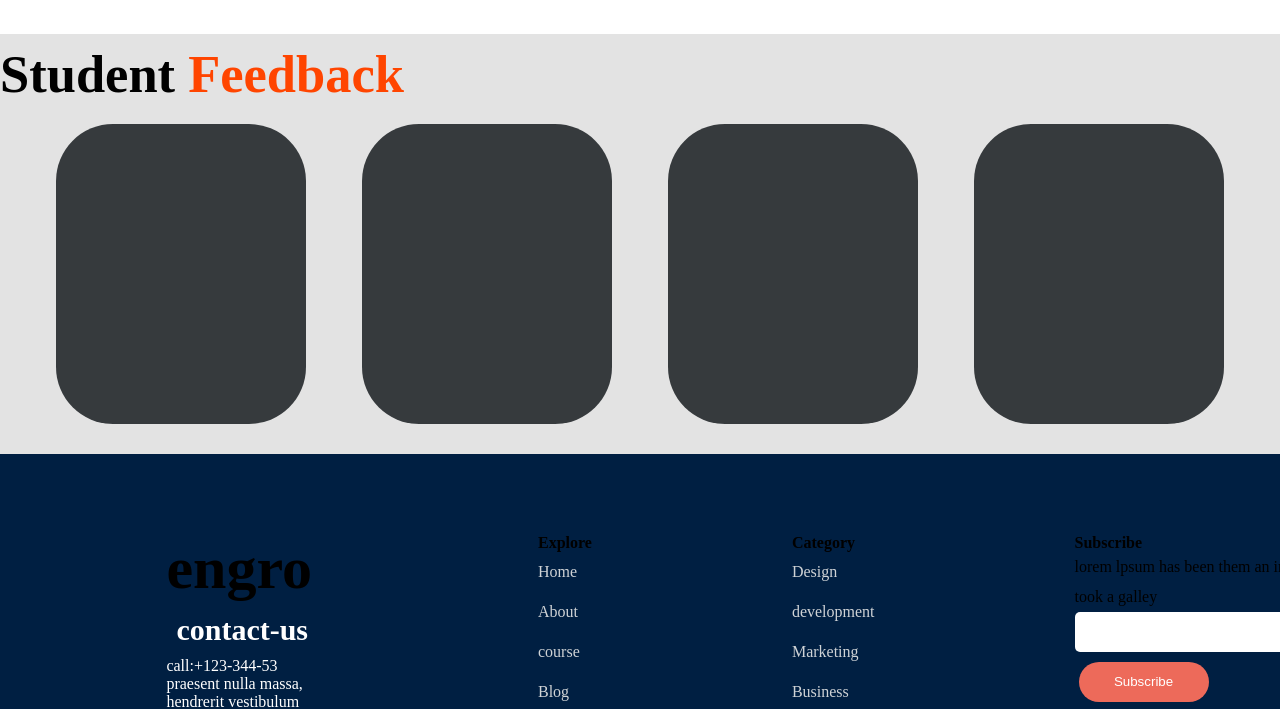
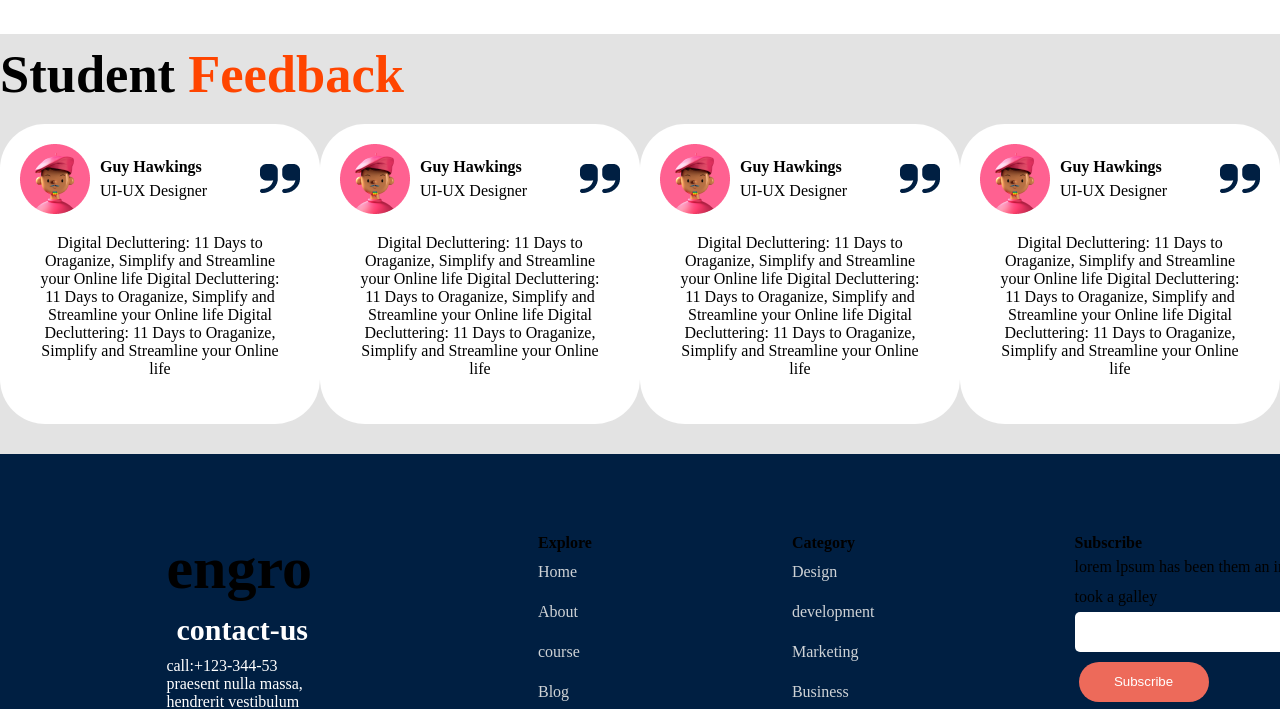
Before and after one commit to LokeshMohanMahankali/LMS, a plain HTML site: page index.html in a window 1280 px wide. Shown: the part 1864-2573 px from the top of the page. Drawn offline with nearby package versions, Linux system fonts and the light colour scheme.

Commit message:
student feedback done

```diff
--- a/index.html
+++ b/index.html
@@ -279,16 +279,92 @@
         </div>
         <div class="student-body">
           <div class="student-feedback-card">
-
+            <div class="feedback-row">
+              <div class="container-1">
+                <img src="./Rectangle 25.png"/>
+                <div class="name-and-designation">
+                  <div class="user-name">Guy Hawkings</div>
+                  <div class="user-designation">UI-UX Designer</div>
+                </div>
+              </div>
+              <div class="vector-image">
+                <img src="./Vector (2).png"/>
+              </div>
+            </div>
+            <div class="feedback-text-para">
+                Digital Decluttering: 11 Days to Oraganize, Simplify and
+                Streamline your Online life
+                Digital Decluttering: 11 Days to Oraganize, Simplify and
+                Streamline your Online life
+                Digital Decluttering: 11 Days to Oraganize, Simplify and
+                Streamline your Online life
+            </div>
           </div>
           <div class="student-feedback-card">
-
+            <div class="feedback-row">
+              <div class="container-1">
+                <img src="./Rectangle 25.png"/>
+                <div class="name-and-designation">
+                  <div class="user-name">Guy Hawkings</div>
+                  <div class="user-designation">UI-UX Designer</div>
+                </div>
+              </div>
+              <div class="vector-image">
+                <img src="./Vector (2).png"/>
+              </div>
+            </div>
+            <div class="feedback-text-para">
+                Digital Decluttering: 11 Days to Oraganize, Simplify and
+                Streamline your Online life
+                Digital Decluttering: 11 Days to Oraganize, Simplify and
+                Streamline your Online life
+                Digital Decluttering: 11 Days to Oraganize, Simplify and
+                Streamline your Online life
+            </div>
           </div>
           <div class="student-feedback-card">
-
+            <div class="feedback-row">
+              <div class="container-1">
+                <img src="./Rectangle 25.png"/>
+                <div class="name-and-designation">
+                  <div class="user-name">Guy Hawkings</div>
+                  <div class="user-designation">UI-UX Designer</div>
+                </div>
+              </div>
+              <div class="vector-image">
+                <img src="./Vector (2).png"/>
+              </div>
+            </div>
+            <div class="feedback-text-para">
+                Digital Decluttering: 11 Days to Oraganize, Simplify and
+                Streamline your Online life
+                Digital Decluttering: 11 Days to Oraganize, Simplify and
+                Streamline your Online life
+                Digital Decluttering: 11 Days to Oraganize, Simplify and
+                Streamline your Online life
+            </div>
           </div>
           <div class="student-feedback-card">
-
+            <div class="feedback-row">
+              <div class="container-1">
+                <img src="./Rectangle 25.png"/>
+                <div class="name-and-designation">
+                  <div class="user-name">Guy Hawkings</div>
+                  <div class="user-designation">UI-UX Designer</div>
+                </div>
+              </div>
+              <div class="vector-image">
+                <img src="./Vector (2).png"/>
+              </div>
+            </div>
+            <div class="feedback-text-para">
+                Digital Decluttering: 11 Days to Oraganize, Simplify and
+                Streamline your Online life
+                Digital Decluttering: 11 Days to Oraganize, Simplify and
+                Streamline your Online life
+                Digital Decluttering: 11 Days to Oraganize, Simplify and
+                Streamline your Online life
+            </div>
           </div>
         </div>
       </div>
--- a/lms.css
+++ b/lms.css
@@ -652,10 +652,33 @@ svg#Buycou {
   align-items: center;
 }
 .student-feedback-card {
-  width: 250px;
+  width: 350px;
   height: 300px;
   margin-top: 20px;
   margin-bottom: 20px;
-  background-color: #363a3d;
-  border-radius: 57px;
+  background-color: #fff;
+  border-radius: 45px;
+  padding: 20px;
 }
+.container-1{
+  display: flex;
+}
+.feedback-row{
+  display: flex;
+  justify-content: space-between;
+}
+.vector-image{
+  margin-top: 20px;
+}
+.name-and-designation{
+  margin: auto;
+    padding-left: 10px;
+    line-height: 24px;
+}
+.user-name{
+  font-weight: bold;
+}
+.feedback-text-para{
+  text-align: center;
+  padding: 20px;
+}
```
